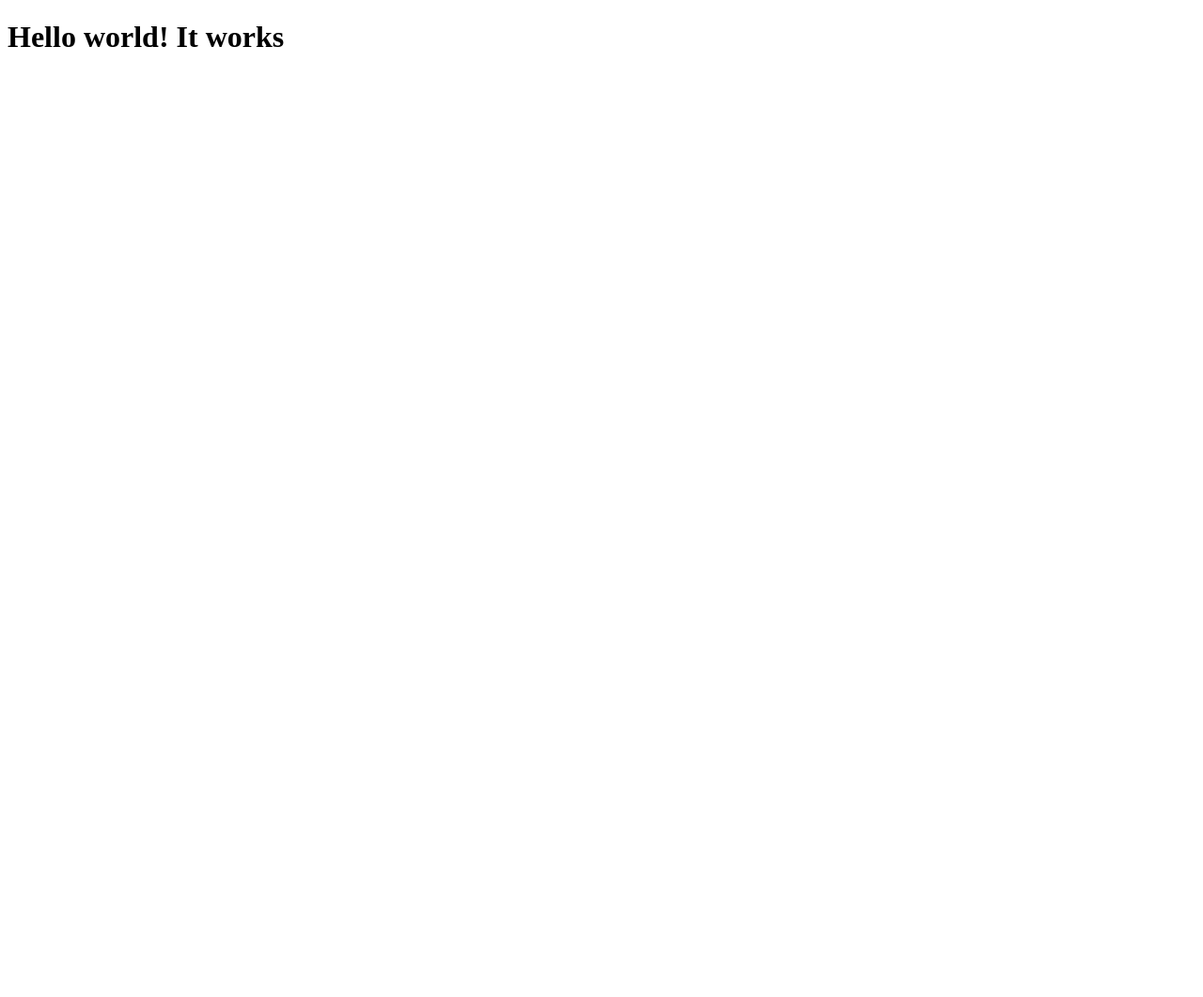
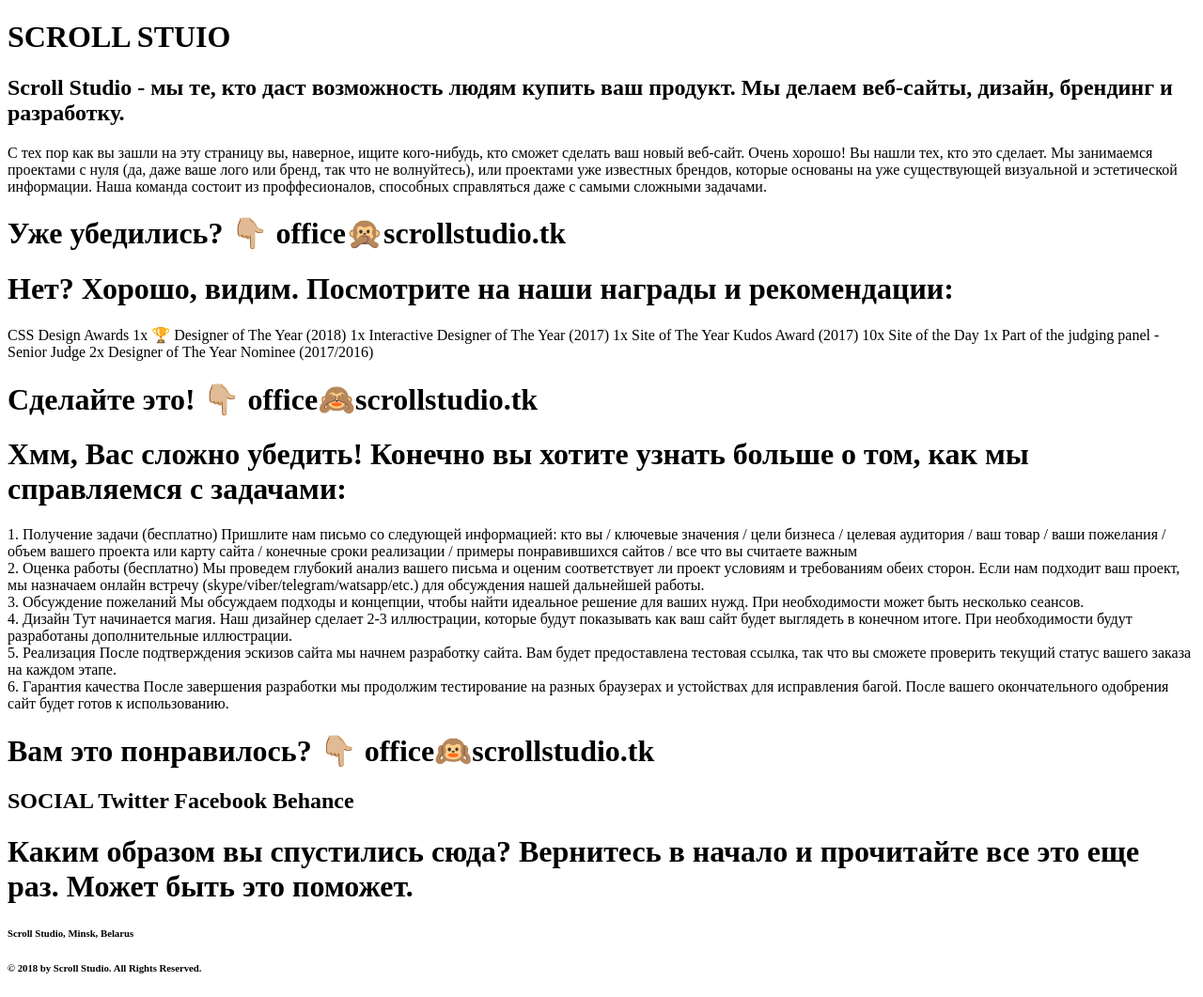
Before and after one commit to n31/scrollstudio, a plain HTML site: page index.html in a window 1280 px wide. Shown: the whole page at 94% size. Before the commit the page ends 800 px from the top, so only its background shows below. Drawn offline with Linux system fonts and the light colour scheme.

Commit message:
new index

```diff
--- a/index.html
+++ b/index.html
@@ -6,6 +6,94 @@
   </head>
 
   <body>
-    <h1>Hello world! It works</h1>
+    <h1>SCROLL STUIO</h1>
+
+    <h2>Scroll Studio - мы те, кто даст возможность людям купить ваш продукт. Мы делаем веб-сайты, дизайн, брендинг и разработку.</h2>
+    <p>С тех пор как вы зашли на эту страницу вы, наверное, ищите кого-нибудь, кто сможет сделать ваш новый веб-сайт. Очень хорошо! Вы нашли тех, кто это сделает. Мы занимаемся проектами с нуля (да, даже ваше лого или бренд, так что не волнуйтесь), или проектами уже известных брендов, которые основаны на уже существующей визуальной и эстетической информации. Наша команда состоит из проффесионалов, способных справляться даже с самыми сложными задачами.</p>
+    <h1>Уже убедились? 👇🏼
+      office🙊scrollstudio.tk</h1>
+
+    <h1>Нет? Хорошо, видим. Посмотрите на наши награды и рекомендации:</h1>
+
+    <p>
+      <span id='adwardName'>CSS Design Awards</span>
+      <span id='adwardList'>1x 🏆 Designer of The Year (2018)
+        1x Interactive Designer of The Year (2017)
+        1x Site of The Year Kudos Award (2017)
+        10x Site of the Day
+        1x Part of the judging panel - Senior Judge
+        2x Designer of The Year Nominee (2017/2016)</span>
+    </p>
+
+    <h1>Сделайте это! 👇🏼
+      office🙈scrollstudio.tk</h1>
+
+    <h1>Хмм, Вас сложно убедить! Конечно вы хотите узнать больше о том, как мы справляемся с задачами:</h1>
+
+    <div class='pipelineContainer'>
+      <div class='step'>
+        <span class='name'>
+          1.
+          Получение задачи (бесплатно)
+          </span>
+        <span class='description'>Пришлите нам письмо со следующей информацией: кто вы / ключевые значения / цели бизнеса / целевая аудитория / ваш товар / ваши пожелания / объем вашего проекта или карту сайта / конечные сроки реализации / примеры понравившихся сайтов / все что вы считаете важным</span>
+      </div>
+
+      <div class='step'>
+        <span class='name'>
+          2.
+Оценка работы (бесплатно)
+          </span>
+        <span class='description'>Мы проведем глубокий анализ вашего письма и оценим соответствует ли проект условиям и требованиям обеих сторон. Если нам подходит ваш проект, мы назначаем онлайн встречу (skype/viber/telegram/watsapp/etc.) для обсуждения нашей дальнейшей работы.</span>
+      </div>
+
+      <div class='step'>
+        <span class='name'>
+          3.
+          Обсуждение пожеланий
+          </span>
+        <span class='description'>Мы обсуждаем подходы и концепции, чтобы найти идеальное решение для ваших нужд. При необходимости может быть несколько сеансов.</span>
+      </div>
+
+      <div class='step'>
+        <span class='name'>
+          4.
+          Дизайн
+          </span>
+        <span class='description'>Тут начинается магия. Наш дизайнер сделает 2-3 иллюстрации, которые будут показывать как ваш сайт будет выглядеть в конечном итоге. При необходимости будут разработаны дополнительные иллюстрации.</span>
+      </div>
+
+      <div class='step'>
+        <span class='name'>
+          5.
+          Реализация
+          </span>
+        <span class='description'>После подтверждения эскизов сайта мы начнем разработку сайта. Вам будет предоставлена тестовая ссылка, так что вы сможете проверить текущий статус вашего заказа на каждом этапе.</span>
+      </div>
+
+      <div class='step'>
+        <span class='name'>
+          6.
+          Гарантия качества
+          </span>
+        <span class='description'>После завершения разработки мы продолжим тестирование на разных браузерах и устойствах для исправления багой. После вашего окончательного одобрения сайт будет готов к использованию.</span>
+      </div>
+    </div>
+
+    <h1>
+      Вам это понравилось? 👇🏼
+office🙉scrollstudio.tk
+    </h1>
+
+    <h2>SOCIAL
+      Twitter
+      Facebook
+      Behance</h2>
+
+    <h1>Каким образом вы спустились сюда? Вернитесь в начало и прочитайте все это еще раз. Может быть это поможет.</h1>
+
+    <h6>Scroll Studio, Minsk, Belarus</h6>
+
+    <h6>© 2018 by Scroll Studio. All Rights Reserved.</h6>
   </body>
 </html>
```
